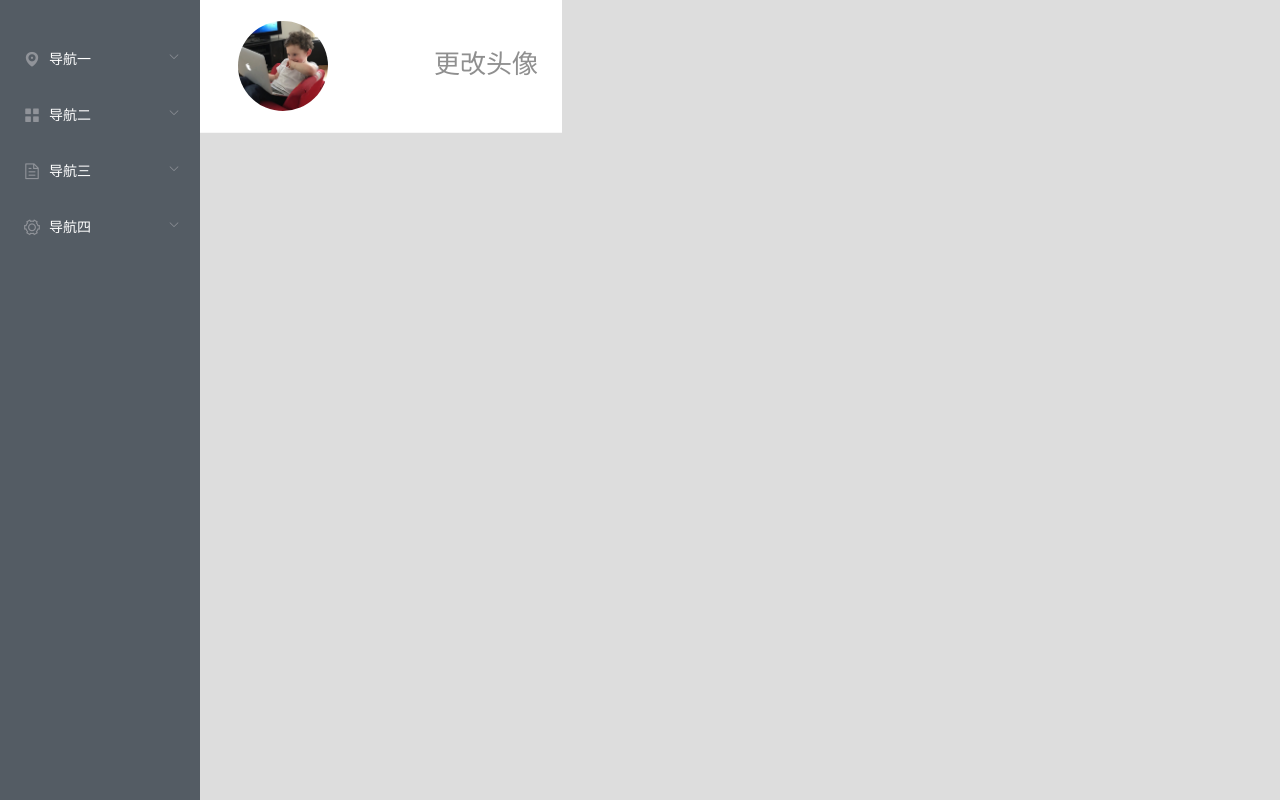
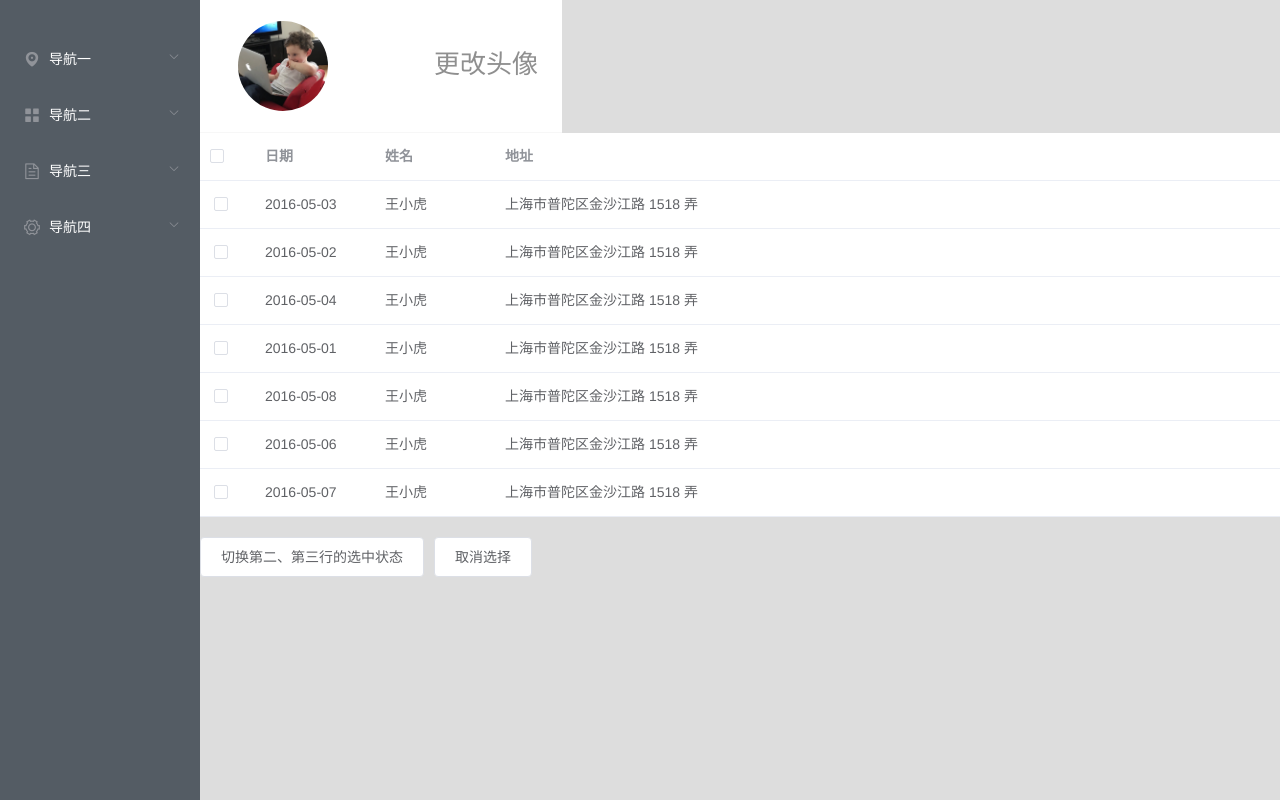
Before and after one commit to Cole-yu/Vue, a Vue app in the folder test-app-management/: page /#/avatar in a window 1280 px wide. Built offline with nearby package versions, Linux system fonts and the light colour scheme.

Commit message:
element-ui table

```diff
--- /dev/null
+++ b/test-app-management/src/components/table.vue
@@ -0,0 +1,88 @@
+<template>
+	<div>
+		<el-table
+			ref="multipleTable"
+			:data="tableData"
+			tooltip-effect="dark"
+			style="width: 100%"
+			@selection-change="handleSelectionChange">
+			<el-table-column
+			type="selection"
+			width="55">
+			</el-table-column>
+			<el-table-column
+			label="日期"
+			width="120">
+			<template slot-scope="scope">{{ scope.row.date }}</template>
+			</el-table-column>
+			<el-table-column
+			prop="name"
+			label="姓名"
+			width="120">
+			</el-table-column>
+			<el-table-column
+			prop="address"
+			label="地址"
+			show-overflow-tooltip>
+			</el-table-column>
+		</el-table>
+		<div style="margin-top: 20px">
+			<el-button @click="toggleSelection([tableData[1], tableData[2]])">切换第二、第三行的选中状态</el-button>
+			<el-button @click="toggleSelection()">取消选择</el-button>
+		</div>
+  	</div>
+</template>
+
+<script>
+  export default {
+    data() {
+      return {
+        tableData: [{
+          date: '2016-05-03',
+          name: '王小虎',
+          address: '上海市普陀区金沙江路 1518 弄'
+        }, {
+          date: '2016-05-02',
+          name: '王小虎',
+          address: '上海市普陀区金沙江路 1518 弄'
+        }, {
+          date: '2016-05-04',
+          name: '王小虎',
+          address: '上海市普陀区金沙江路 1518 弄'
+        }, {
+          date: '2016-05-01',
+          name: '王小虎',
+          address: '上海市普陀区金沙江路 1518 弄'
+        }, {
+          date: '2016-05-08',
+          name: '王小虎',
+          address: '上海市普陀区金沙江路 1518 弄'
+        }, {
+          date: '2016-05-06',
+          name: '王小虎',
+          address: '上海市普陀区金沙江路 1518 弄'
+        }, {
+          date: '2016-05-07',
+          name: '王小虎',
+          address: '上海市普陀区金沙江路 1518 弄'
+        }],
+        multipleSelection: []
+      }
+    },
+
+    methods: {
+      toggleSelection(rows) {
+        if (rows) {
+          rows.forEach(row => {
+            this.$refs.multipleTable.toggleRowSelection(row);
+          });
+        } else {
+          this.$refs.multipleTable.clearSelection();
+        }
+      },
+      handleSelectionChange(val) {
+        this.multipleSelection = val;
+      }
+    }
+  }
+</script>
--- a/test-app-management/src/views/Avatar.vue
+++ b/test-app-management/src/views/Avatar.vue
@@ -1,4 +1,5 @@
 <template>
+	<div>
 		<div class="item_bock head_p">
 			<div class="head_img">
 				<img :src="userInfo.avatar"/>
@@ -8,10 +9,16 @@
 			</div>
 			<input type="file" accept="image/*" @change="handleFile" class="hiddenInput"/>
 		</div>
+		<div>
+			<Table></Table>
+		</div>
+	</div>
 </template>
 
 <script>
-import avatar from '@/assets/images/avatar.jpg'
+import avatar from '@/assets/images/avatar.jpg';
+import Table from '@/components/table'
+
 export default {
   data(){
     return {
@@ -20,6 +27,9 @@
         	// 初始图片
       	}
     }
+  },
+  components:{
+	  Table
   },
   methods: {
     // 打开图片上传
```
Lines whose indentation alone changed are shown as unchanged.
